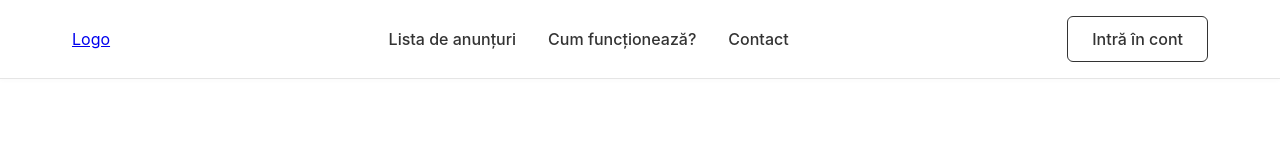
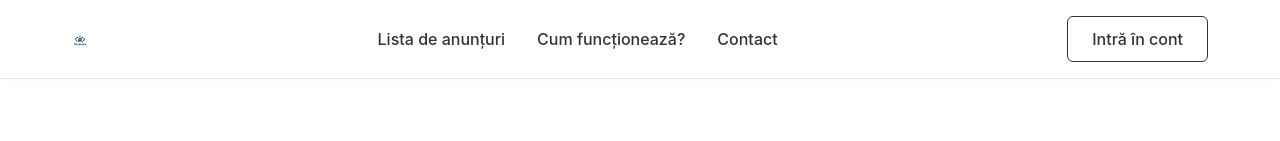
Before and after one commit to AlbertUngureanu/TenanSeeMVP, a React (Vite) app: page / in a window 1280 px wide. Shown: the top 141 px of the page. Built offline with nearby package versions, Linux system fonts and the light colour scheme; no server answers.

Commit message:
logo fix

```diff
--- a/src/components/Header.jsx
+++ b/src/components/Header.jsx
@@ -1,6 +1,7 @@
 import { Link, useNavigate } from 'react-router-dom'
 import { useAuth } from '../contexts/AuthContext'
 import './Header.css'
+import logo from './images/logo.png';
 
 function Header() {
   const { user, logout } = useAuth()
@@ -15,7 +16,7 @@ function Header() {
     <header className="header">
       <div className="header-container">
         <Link to="/">
-          Logo
+          <img src={logo} style={{ height: '1em', width: 'auto', verticalAlign: 'middle' }}/>
         </Link>
         <nav className="nav">
           <Link to="/lista-anunturi" className="nav-link">
--- a/src/components/Hero.jsx
+++ b/src/components/Hero.jsx
@@ -1,5 +1,5 @@
 import { Link, useSearchParams } from 'react-router-dom'
-import logo from '../images/logo.png';
+import logo from './images/logo.png';
 import './Hero.css'
 
 function Hero({ stats }) {
```
